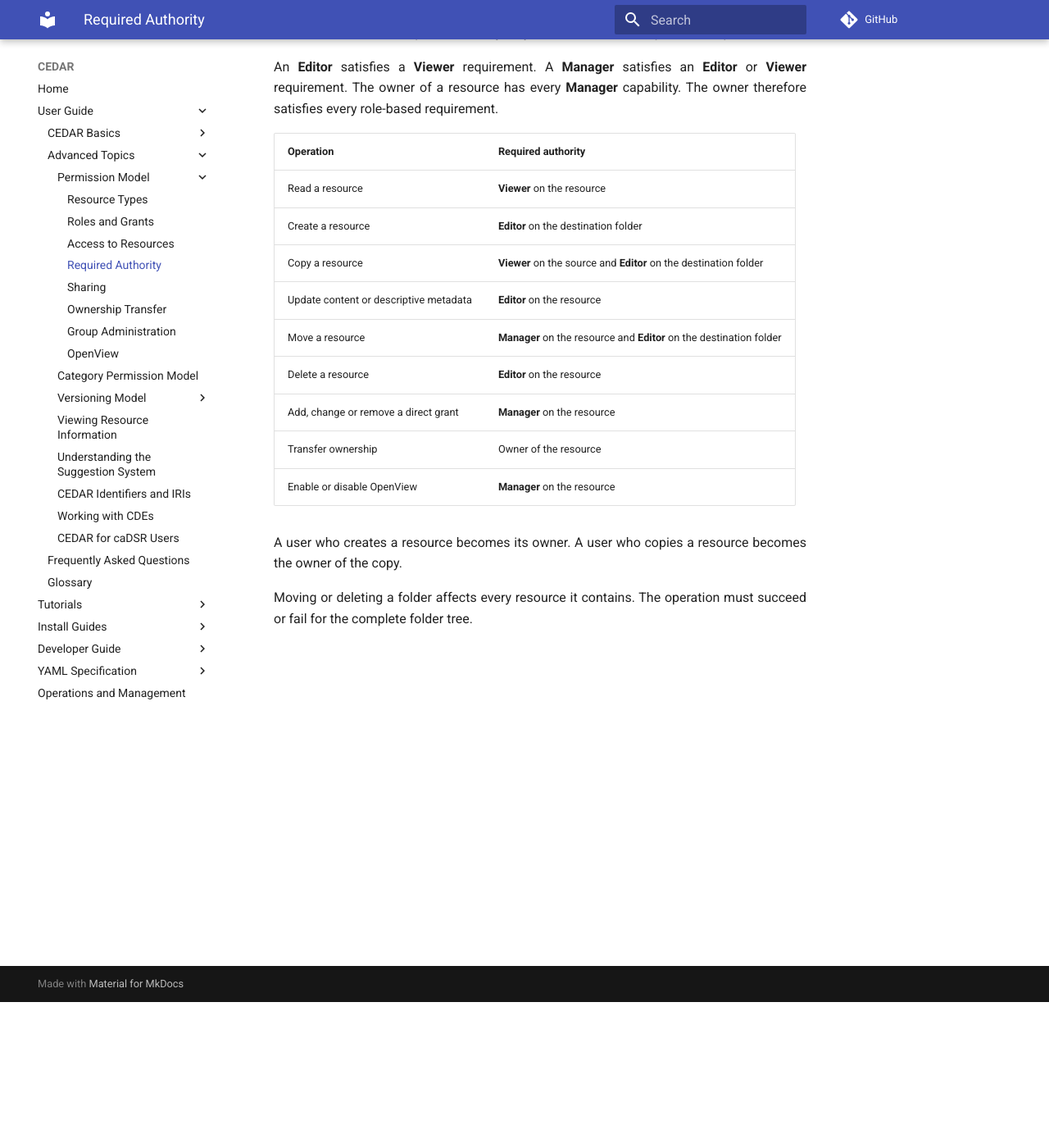
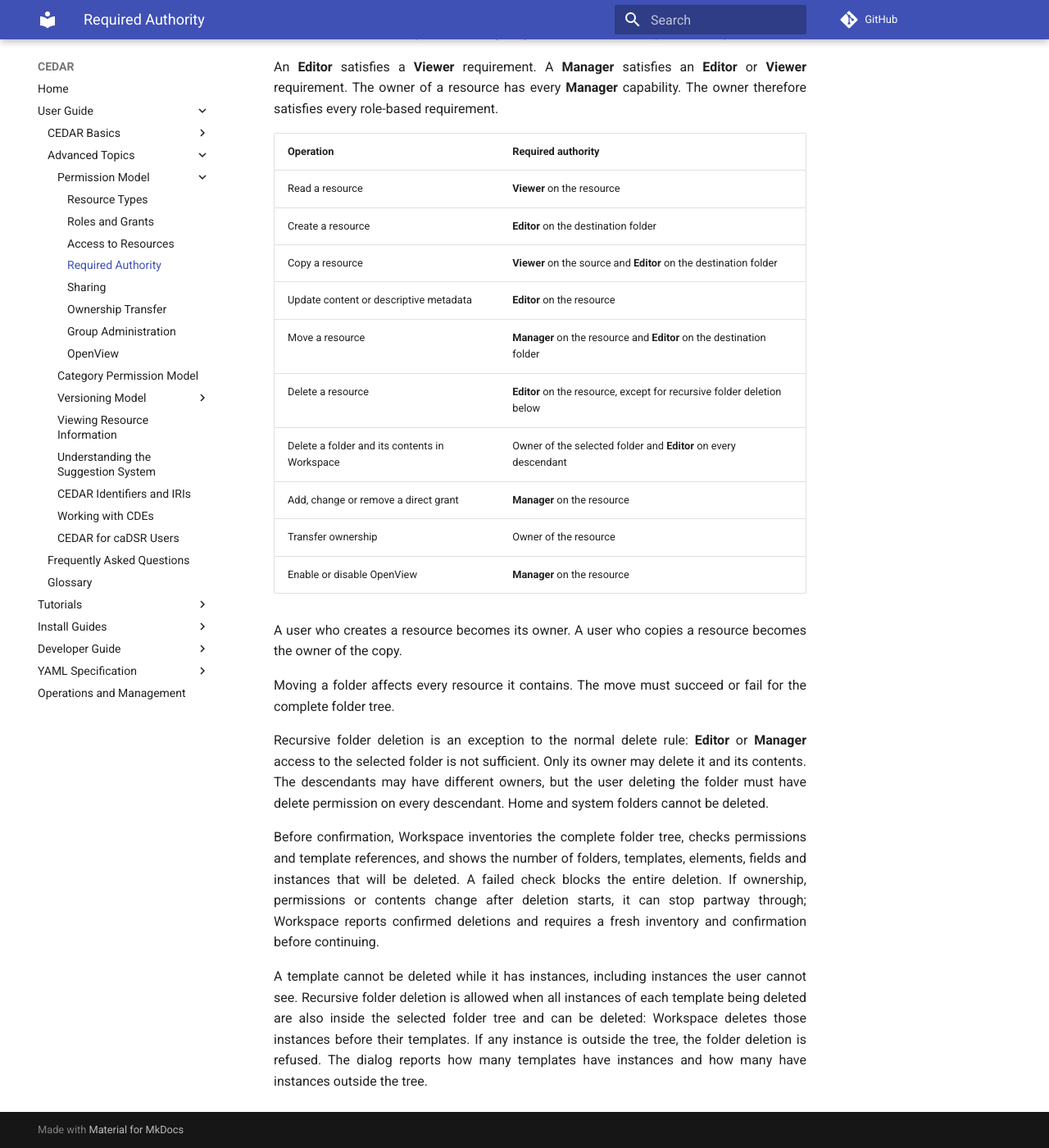
Before and after one commit to metadatacenter/cedar-mkdocs, an MkDocs documentation site: the page built from docs/user-guide/advanced-topics/permission-model/required-authority.md, in a window 1280 px wide and 1400 px high, scrolled down 178 px. Shown: the whole window at 82% size. Built offline with MkDocs 1.6.1 and Material for MkDocs 9.7.7, drawn with Linux system fonts in a browser that asks for light colours; comment, search, counter and statistics services are not loaded.

Commit message:
Explain recursive folder deletion authority and template instance restrictions

```diff
--- a/docs/user-guide/advanced-topics/permission-model/required-authority.md
+++ b/docs/user-guide/advanced-topics/permission-model/required-authority.md
@@ -14,7 +14,8 @@ every role-based requirement.
 | Copy a resource | **Viewer** on the source and **Editor** on the destination folder |
 | Update content or descriptive metadata | **Editor** on the resource |
 | Move a resource | **Manager** on the resource and **Editor** on the destination folder |
-| Delete a resource | **Editor** on the resource |
+| Delete a resource | **Editor** on the resource, except for recursive folder deletion below |
+| Delete a folder and its contents in Workspace | Owner of the selected folder and **Editor** on every descendant |
 | Add, change or remove a direct grant | **Manager** on the resource |
 | Transfer ownership | Owner of the resource |
 | Enable or disable OpenView | **Manager** on the resource |
@@ -22,5 +23,22 @@ every role-based requirement.
 A user who creates a resource becomes its owner. A user who copies a resource becomes the owner of
 the copy.
 
-Moving or deleting a folder affects every resource it contains. The operation must succeed or fail
-for the complete folder tree.
+Moving a folder affects every resource it contains. The move must succeed or fail for the complete
+folder tree.
+
+Recursive folder deletion is an exception to the normal delete rule: **Editor** or **Manager**
+access to the selected folder is not sufficient. Only its owner may delete it and its contents.
+The descendants may have different owners, but the user deleting the folder must have delete
+permission on every descendant. Home and system folders cannot be deleted.
+
+Before confirmation, Workspace inventories the complete folder tree, checks permissions and
+template references, and shows the number of folders, templates, elements, fields and instances
+that will be deleted. A failed check blocks the entire deletion. If ownership, permissions or
+contents change after deletion starts, it can stop partway through; Workspace reports confirmed
+deletions and requires a fresh inventory and confirmation before continuing.
+
+A template cannot be deleted while it has instances, including instances the user cannot see.
+Recursive folder deletion is allowed when all instances of each template being deleted are also
+inside the selected folder tree and can be deleted: Workspace deletes those instances before their
+templates. If any instance is outside the tree, the folder deletion is refused. The dialog reports
+how many templates have instances and how many have instances outside the tree.
```
